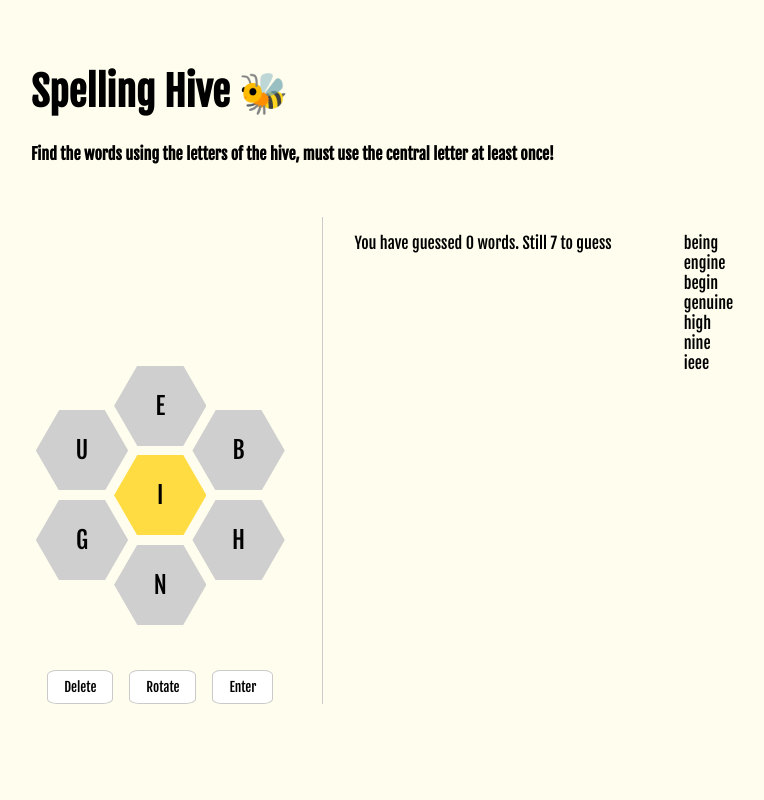
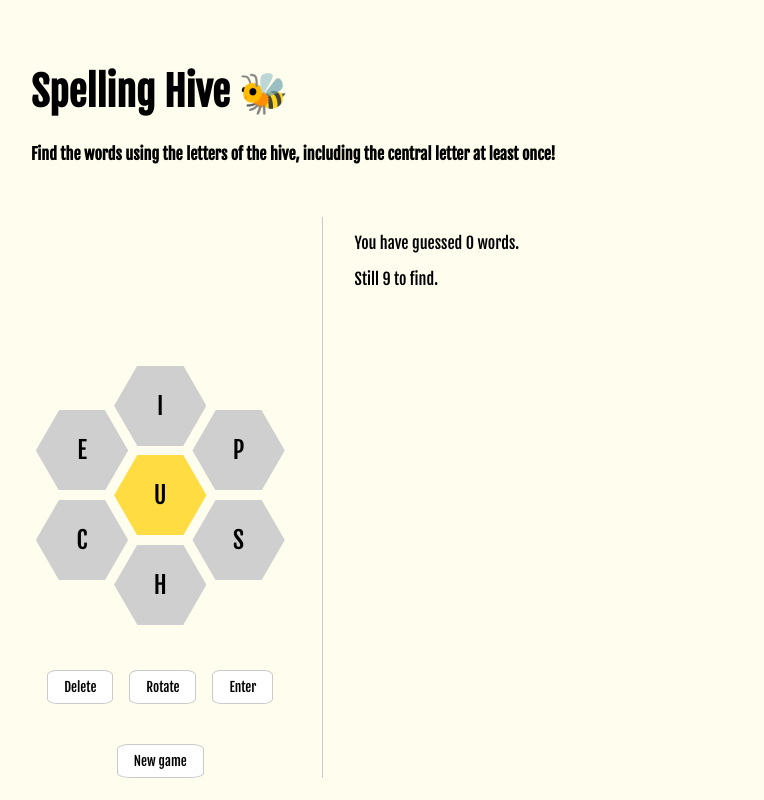
Before and after one commit to andr35/spelling-hive, a Vue app: page / in a window 1280 px wide. Shown: the top 800 px of the page, without its empty margins (9-773 px from the left). Built offline with nearby package versions, Linux system fonts and the light colour scheme.

Commit message:
Add rotate function

```diff
--- a/src/components/ControlButtons.vue
+++ b/src/components/ControlButtons.vue
@@ -11,7 +11,7 @@ const gameStore = useGameStore();
 
     <div>
         <HiveButton @click="gameStore.deleteLetter">Delete</HiveButton>
-        <HiveButton >Rotate</HiveButton>
+        <HiveButton @click="gameStore.rotate">Rotate</HiveButton>
         <HiveButton @click="gameStore.enterWord">Enter</HiveButton>
         <p class="error" v-if="gameStore.invalidWord != ''">{{ gameStore.invalidWord }}</p>
     </div>
--- a/src/components/Game.vue
+++ b/src/components/Game.vue
@@ -5,6 +5,7 @@ import GuessedWords from './GuessedWords.vue';
 import WordBuilder from './WordBuilder.vue';
 import { onBeforeMount, onMounted } from 'vue';
 import { useGameStore } from '@/stores/game';
+import HiveButton from './HiveButton.vue';
 
 const gameStore = useGameStore();
 
@@ -21,7 +22,7 @@ onBeforeMount(() => {
     <div class="ui">
         <div class="title">
             <h1>Spelling Hive 🐝</h1>
-            <h4>Find the words using the letters of the hive, must use the central letter at least once!</h4>
+            <h4>Find the words using the letters of the hive, including the central letter at least once!</h4>
         </div>
 
 
@@ -31,6 +32,8 @@ onBeforeMount(() => {
             <LettersHive />
 
             <ControlButtons />
+
+            <HiveButton @click="gameStore.newGame()">New game</HiveButton>
         </div>
 
         <GuessedWords />
--- a/src/components/GuessedWords.vue
+++ b/src/components/GuessedWords.vue
@@ -7,19 +7,20 @@ const gameStore = useGameStore();
 
 <template>
     <div class="container">
-        <p>You have guessed {{ gameStore.guessedWords.length }} words. Still {{ gameStore.allowedWords.length - gameStore.guessedWords.length }} to guess</p>
+        <p>You have guessed {{ gameStore.guessedWords.length }} words.</p>
+        <p>Still {{ gameStore.allowedWords.length - gameStore.guessedWords.length }} to find.</p>
         <ul>
             <li v-for="word in gameStore.guessedWords">{{ word.toUpperCase() }}</li>
         </ul>
     </div>
 
-
+<!--
     <div>
         <ul>
             <li v-for="word in gameStore.allowedWords">{{ word }}</li>
         </ul>
     </div>
-
+    -->
 
 </template>
 
@@ -29,7 +30,9 @@ const gameStore = useGameStore();
     padding: 0 2rem;
 }
 
-li {
-    list-style-type: none;
+ul {
+  list-style-type: none;
+  margin: 0;
+  padding: 0;
 }
 </style>
--- a/src/stores/game.ts
+++ b/src/stores/game.ts
@@ -3,17 +3,23 @@ import { defineStore } from 'pinia'
 import wordsTxt from '../assets/words.txt?raw'
 
 export const useGameStore = defineStore('game', () => {
-  const allWords = ref<string[]>()
+  const allWords = ref<string[]>([])
   const allowedWords = ref<string[]>([])
-  const newGame = ref(false);
   const letters = ref<string[]>([])
   const currentWord = ref('')
   const invalidWord = ref('')
   const guessedWords = ref<string[]>([])
 
   function setup() {
-    newGame.value = true;
     allWords.value = wordsTxt.split('\n')
+    newGame()
+  }
+
+  function newGame() {
+    allowedWords.value = [];
+    currentWord.value = "";
+    invalidWord.value = "";
+    guessedWords.value = [];
     while(allowedWords.value.length < 5) {
       generateLetters();
       const allowedSet = new Set(letters.value)
@@ -21,9 +27,6 @@ export const useGameStore = defineStore('game', () => {
       allowedWords.value = allWords.value.filter(word => [...word].every(letter => allowedSet.has(letter)) && word.includes(letters.value[3]))
       console.log('Valid words: ' + allowedWords.value.length + ' / ' + allWords.value.length + ' words')
     }
-
-
-    //letters.value = letters.value.map(l => l.toUpperCase())
   }
 
   function generateLetters() {
@@ -75,6 +78,8 @@ export const useGameStore = defineStore('game', () => {
         invalidWord.value = "Word already found"
       } else if (!currentWord.value.includes(letters.value[3])) {
         invalidWord.value = "Word must include letter " + letters.value[3].toUpperCase()
+      } else if (currentWord.value.length < 4) {
+        invalidWord.value = "Word too short"
       } else {
         invalidWord.value = "Word not in list"
       }
@@ -82,5 +87,15 @@ export const useGameStore = defineStore('game', () => {
     currentWord.value = '';
   }
 
-  return { setup, letters, currentWord, guessedWords, invalidWord, addLetter, deleteLetter, enterWord, allowedWords }
+  function rotate() {
+    const lettersCopy = [...letters.value]
+    letters.value[0] = lettersCopy[2]
+    letters.value[1] = lettersCopy[0]
+    letters.value[2] = lettersCopy[5]
+    letters.value[4] = lettersCopy[1]
+    letters.value[5] = lettersCopy[6]
+    letters.value[6] = lettersCopy[4]
+  }
+
+  return { setup, newGame, letters, currentWord, guessedWords, invalidWord, addLetter, deleteLetter, enterWord, rotate, allowedWords }
 })
--- a/src/style.css
+++ b/src/style.css
@@ -3,7 +3,7 @@
   --yellow-hover: #ffd416;
   --gray: #cfcfcf;
   --gray-hover: #bdbdbd;
-  --bg: #fffeee
+  --bg: #fffeee;
 }
 
 .fjalla-one-regular {
```
